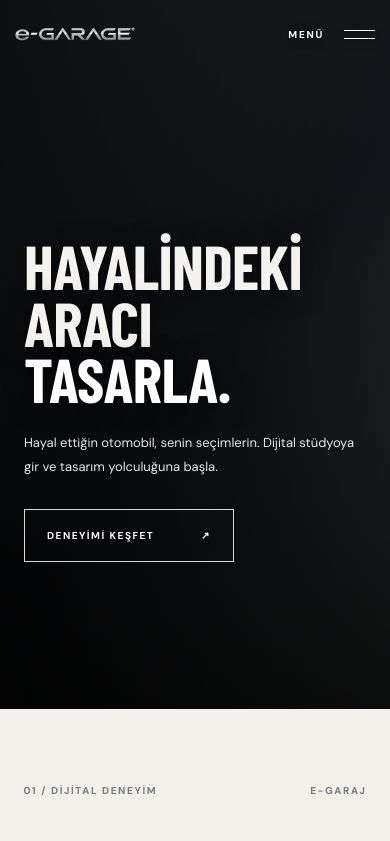
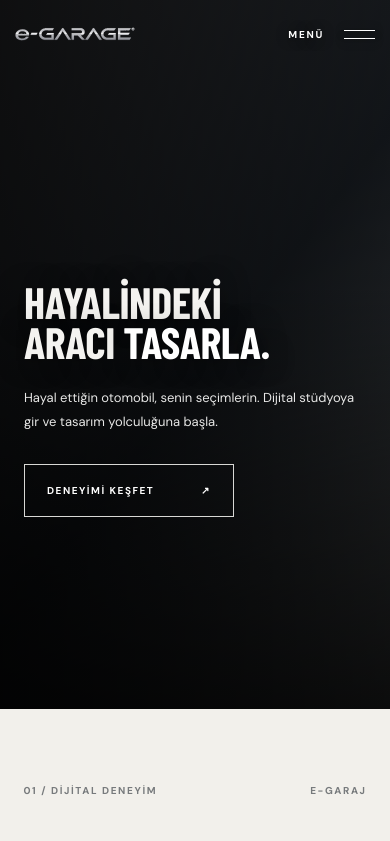
Before and after one commit to CinestaPrime/E-Garaj, a Next.js app: page / in a window 390 px wide. Shown: the top 841 px of the page. Built offline with nearby package versions, Linux system fonts and the light colour scheme; a web font is replaced by a local one.

Commit message:
Reduce homepage main headline size on desktop and mobile

```diff
--- a/app/koenigsegg-inspired.css
+++ b/app/koenigsegg-inspired.css
@@ -399,3 +399,8 @@
 .ks-site .ks-hero{background:linear-gradient(128deg,#36383c 0%,#1d2228 52%,#474a4b 100%)}
 .ks-site .ks-hero-video{opacity:0}
 .ks-site .ks-hero-video.ks-hero-video-ready{opacity:1}
+
+/* Refined, smaller homepage hero typography */
+.ks-site .ks-hero-copy h1{font-size:clamp(58px,7.5vw,116px)}
+@media(max-width:900px){.ks-site .ks-hero-copy h1{font-size:clamp(54px,10vw,88px)}}
+@media(max-width:520px){.ks-site .ks-hero-copy h1{font-size:clamp(44px,11vw,66px)}}
```
